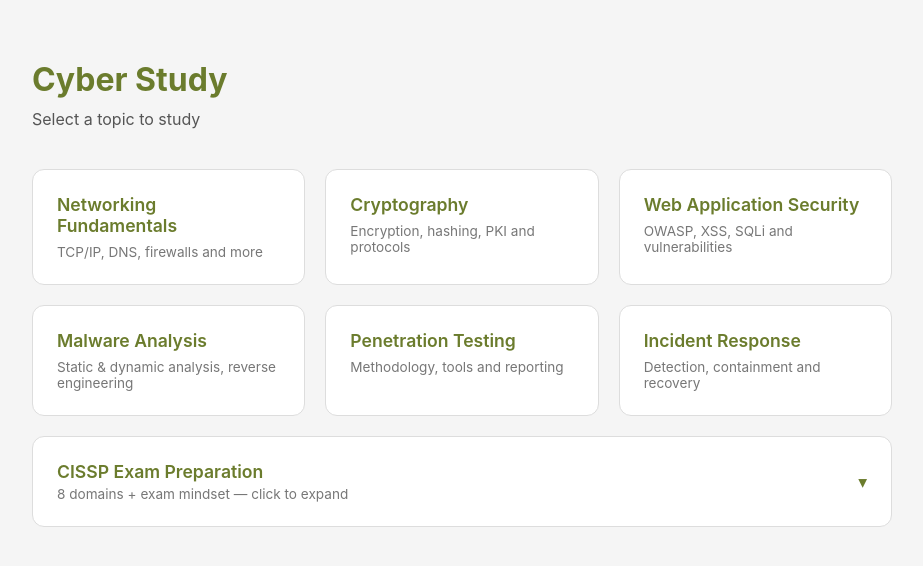
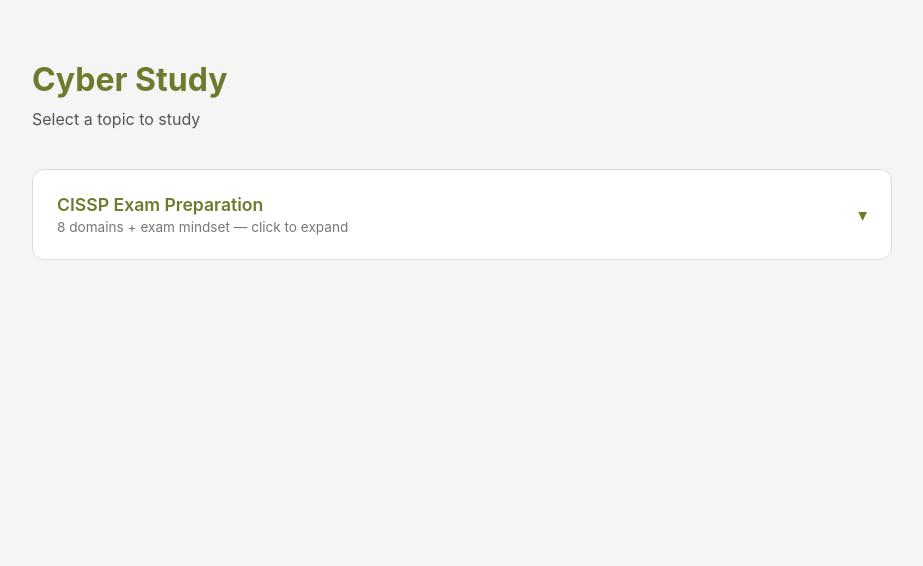
Before and after one commit to OzaOz/Cyber_Plugg, a Next.js app: page / in a window 1280 px wide. Shown: the top 566 px of the page, without its empty margins (178-1101 px from the left). Built offline with nearby package versions, Linux system fonts and the light colour scheme.

Commit message:
Remove non-CISSP topic tiles from homepage
Co-Authored-By: Claude Sonnet 4.6 <noreply@anthropic.com>

```diff
--- a/app/page.tsx
+++ b/app/page.tsx
@@ -2,15 +2,6 @@
 
 import { useState } from "react";
 import Link from "next/link";
-
-const regularTopics = [
-  { id: "networking", title: "Networking Fundamentals", description: "TCP/IP, DNS, firewalls and more" },
-  { id: "cryptography", title: "Cryptography", description: "Encryption, hashing, PKI and protocols" },
-  { id: "web-security", title: "Web Application Security", description: "OWASP, XSS, SQLi and vulnerabilities" },
-  { id: "malware", title: "Malware Analysis", description: "Static & dynamic analysis, reverse engineering" },
-  { id: "pentesting", title: "Penetration Testing", description: "Methodology, tools and reporting" },
-  { id: "incident-response", title: "Incident Response", description: "Detection, containment and recovery" },
-];
 
 const cissTopics = [
   { id: "cissp-mindset", title: "Think Like a Manager", description: "Due diligence, due care, planning horizons and exam mindset" },
@@ -37,40 +28,6 @@ export default function Home() {
         Select a topic to study
       </p>
 
-      <div style={{
-        display: "grid",
-        gridTemplateColumns: "repeat(auto-fill, minmax(260px, 1fr))",
-        gap: "20px",
-      }}>
-        {regularTopics.map((topic) => (
-          <Link key={topic.id} href={`/topics/${topic.id}`} style={{ textDecoration: "none" }}>
-            <div
-              style={{
-                backgroundColor: "#ffffff",
-                border: `1px solid ${hoveredId === topic.id ? "#6b7c2d" : "#ddd"}`,
-                borderRadius: "12px",
-                padding: "24px",
-                cursor: "pointer",
-                transition: "border-color 0.2s",
-                height: "100%",
-              }}
-              onMouseEnter={() => setHoveredId(topic.id)}
-              onMouseLeave={() => setHoveredId(null)}
-            >
-              <h2 style={{ fontSize: "1.1rem", fontWeight: "600", marginBottom: "8px", color: "#6b7c2d" }}>
-                {topic.title}
-              </h2>
-              <p style={{ fontSize: "0.85rem", color: "#777" }}>
-                {topic.description}
-              </p>
-            </div>
-          </Link>
-        ))}
-
-        {/* CISSP parent tile — spans all columns */}
-        <div
-          style={{ gridColumn: "1 / -1" }}
-        >
       <div
         style={{
           backgroundColor: "#ffffff",
@@ -149,8 +106,6 @@ export default function Home() {
           </div>
         )}
       </div>
-        </div>
-      </div>
     </main>
   );
 }
```
Lines whose indentation alone changed are shown as unchanged.
